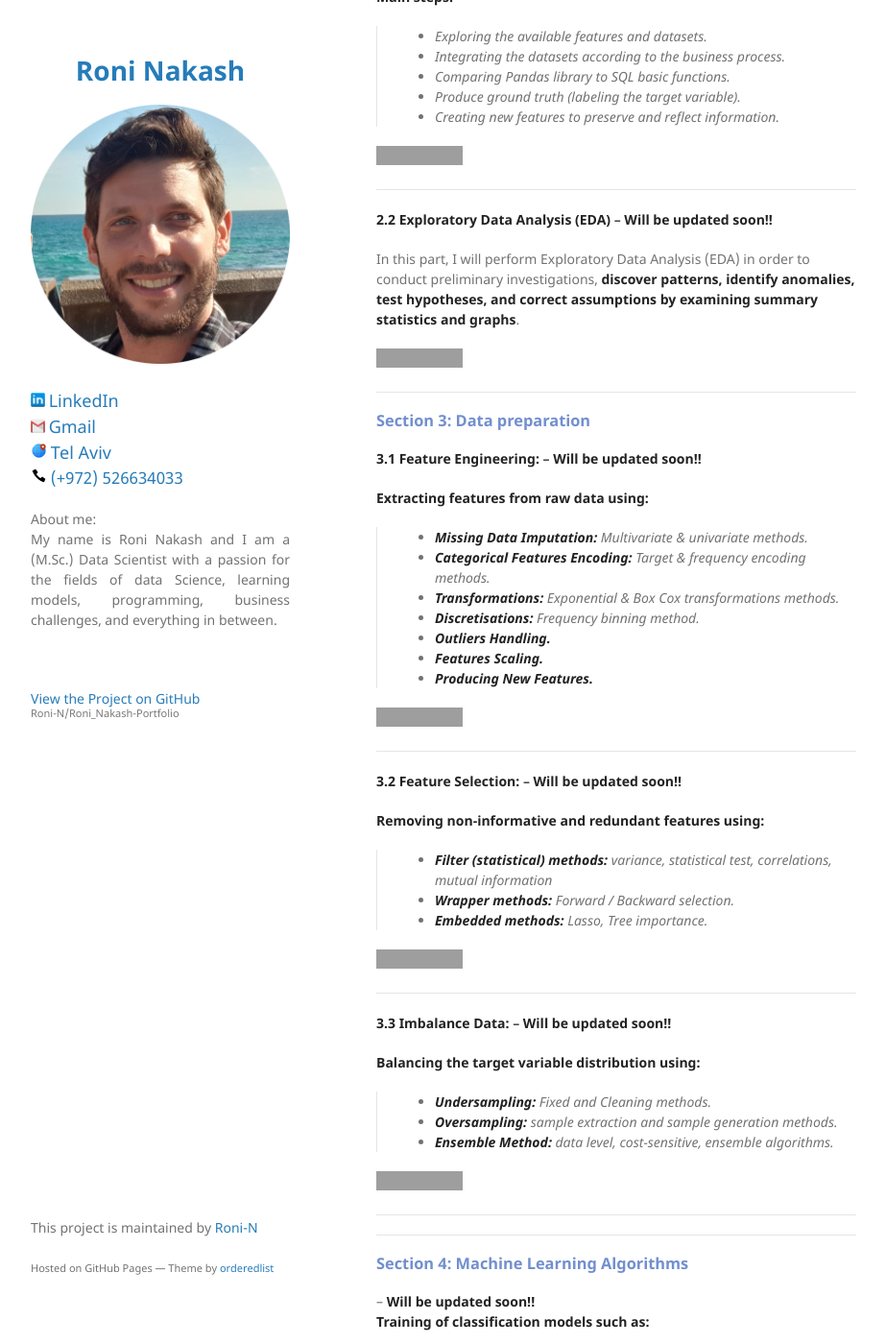
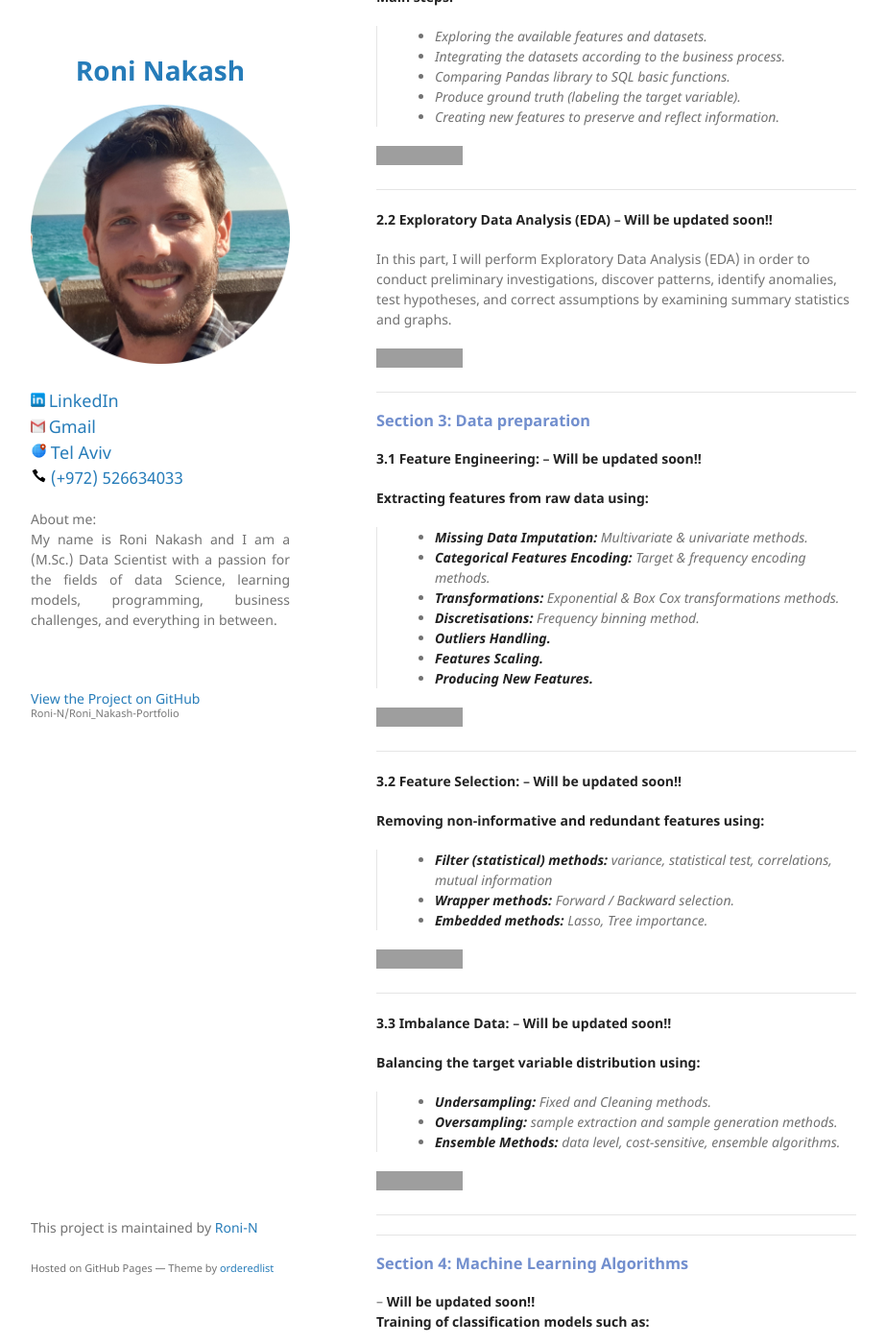
Before and after one commit to Roni-N/Roni_Nakash-Portfolio, a Jekyll site: the page built from index.md, in a window 1280 px wide and 1400 px high, scrolled down 1429 px. Shown: the whole window at 96% size, without its empty margins (178-1101 px from the left). Built offline with Jekyll 4.4.1, drawn with Linux system fonts in a browser that asks for light colours; our own code applies the rules of GitHub Pages for plain Markdown files; some of the changed text lies outside the part shown; grey boxes are pictures that could not be loaded.

Commit message:
Update index.md

```diff
--- a/index.md
+++ b/index.md
@@ -51,7 +51,7 @@ layout: default
 ************************************************************
 
 #### **2.2 Exploratory Data Analysis (EDA)** -- **Will be updated soon!!**
-In this part, I will perform Exploratory Data Analysis (EDA) in order to conduct preliminary investigations, **discover patterns, identify anomalies, test hypotheses, and correct assumptions by examining summary statistics and graphs**.
+In this part, I will perform Exploratory Data Analysis (EDA) in order to conduct preliminary investigations, discover patterns, identify anomalies, test hypotheses, and correct assumptions by examining summary statistics and graphs.
 
 [![](https://img.shields.io/badge/GitHub-2.2%20Exploratory%20Data%20Analysis%20Code-blue?logo=Github)]()
 
@@ -87,7 +87,7 @@ In this part, I will perform Exploratory Data Analysis (EDA) in order to conduct
 **Balancing the target variable distribution using:**
 >- **Undersampling:** Fixed and Cleaning methods.
 >- **Oversampling:** sample extraction and sample generation methods.
->- **Ensemble Method:** data level, cost-sensitive, ensemble algorithms.
+>- **Ensemble Methods:** data level, cost-sensitive, ensemble algorithms.
 
 [![](https://img.shields.io/badge/GitHub-3.3%20Imbalance%20Data%20Code-blue?logo=Github)]()
 
@@ -109,9 +110,9 @@ In this part, I will perform Exploratory Data Analysis (EDA) in order to conduct
 -- **Will be updated soon!!**<br>
 In this section, we will evaluate the model's performance based on relevant performance metrics.
 We will also use Hyperparameter Tuning methods (i.e. choosing a set of optimal hyperparameters) to improve model performance.<br>
-**Topics covered:**
->- Cross-validation.
->- Search Algorithms (Grid search, Random search).
+**Performance Evaluation & Metrics, Hyperparameter Tuning methods:**
+>- evaluation metrics: Accuracy, Precision-Recall, F1 score, Roc-AUC curve and more.
+>- Optimization by Search Algorithms: Manual, Grid and Random search.
 >- Bayesian Optimization.
 
 [![](https://img.shields.io/badge/GitHub-5%20Imbalance%20Data%20Code-blue?logo=Github)]()
```
Also changed, not shown: other parts of index.md (+1 -0 lines).
